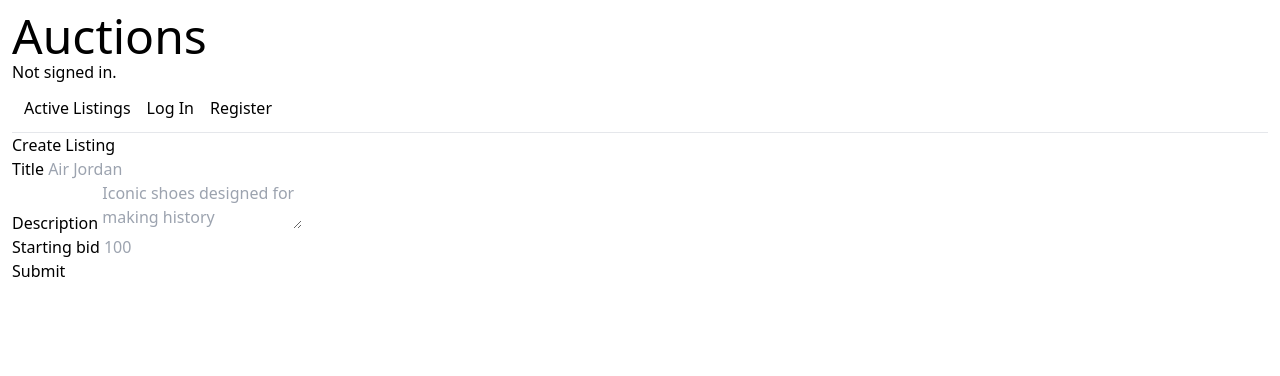
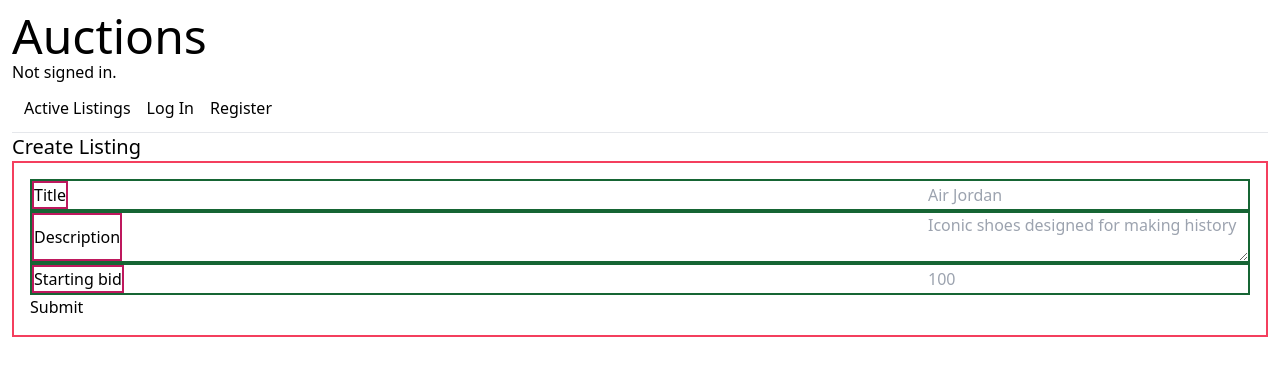
Before and after one commit to david-borja/commerce, a Django app: page /create in a window 1280 px wide. Shown: the top 376 px of the page. Run offline with Django 3.2, Linux system fonts and the light colour scheme; some libraries are stand-ins or nearby versions.

Commit message:
styles: work-in-progress create styles

```diff
--- a/auctions/templates/auctions/create.html
+++ b/auctions/templates/auctions/create.html
@@ -5,36 +5,46 @@
 {% endblock %}
 
 {% block body %}
-
-  <h2>Create Listing</h2>
-  <form>
-    <div>
-      <div>
-        <span>Title</span>
+<h2 class="text-xl">Create Listing</h2>
+<form class="flex flex-col items-start p-4 border-2 border-rose-500">
+  <!-- Title -->
+  <div class="flex justify-between w-full border-2 border-green-800">
+    <div class="flex items-center border-2 border-pink-700">
+      <p>Title</p>
+    </div>
     <input
+      class="w-1/2 max-w-xs rounded-sm"
       autocomplete="off"
       type="text"
       name="title"
       placeholder="Air Jordan"
     />
   </div>
-      <div>
-        <span>Description</span>
+  <!-- Description -->
+  <div class="flex justify-between w-full border-2 border-green-800">
+    <div class="flex items-center border-2 border-pink-700">
+      <p>Description</p>
+    </div>
     <textarea
+      class="w-1/2 max-w-xs rounded-sm"
       name="description"
       placeholder="Iconic shoes designed for making history"
     ></textarea>
   </div>
-      <div>
-        <span>Starting bid</span>
+  <!-- Starting bid -->
+  <div class="flex justify-between w-full border-2 border-green-800">
+    <div class="flex items-center border-2 border-pink-700">
+      <p>Starting bid</p>
+    </div>
     <input
+      class="w-1/2 max-w-xs rounded-sm"
       autocomplete="off"
       type="number"
       name="starting_bid"
       placeholder="100"
     />
   </div>
+  <!-- Submit -->
   <button type="submit" class="add-entry">Submit</button>
-    </div>
 </form>
 {% endblock %}
```
Lines whose indentation alone changed are shown as unchanged.
